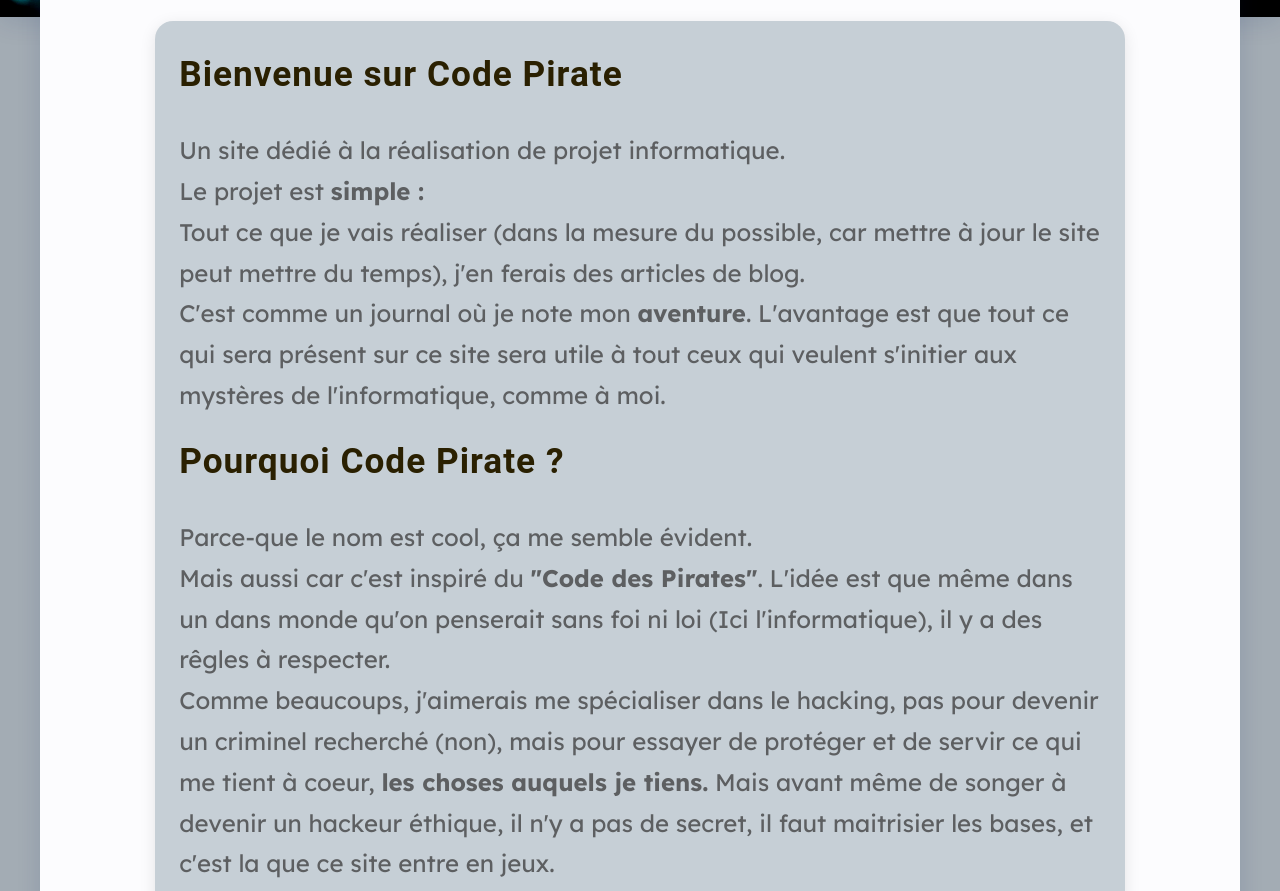
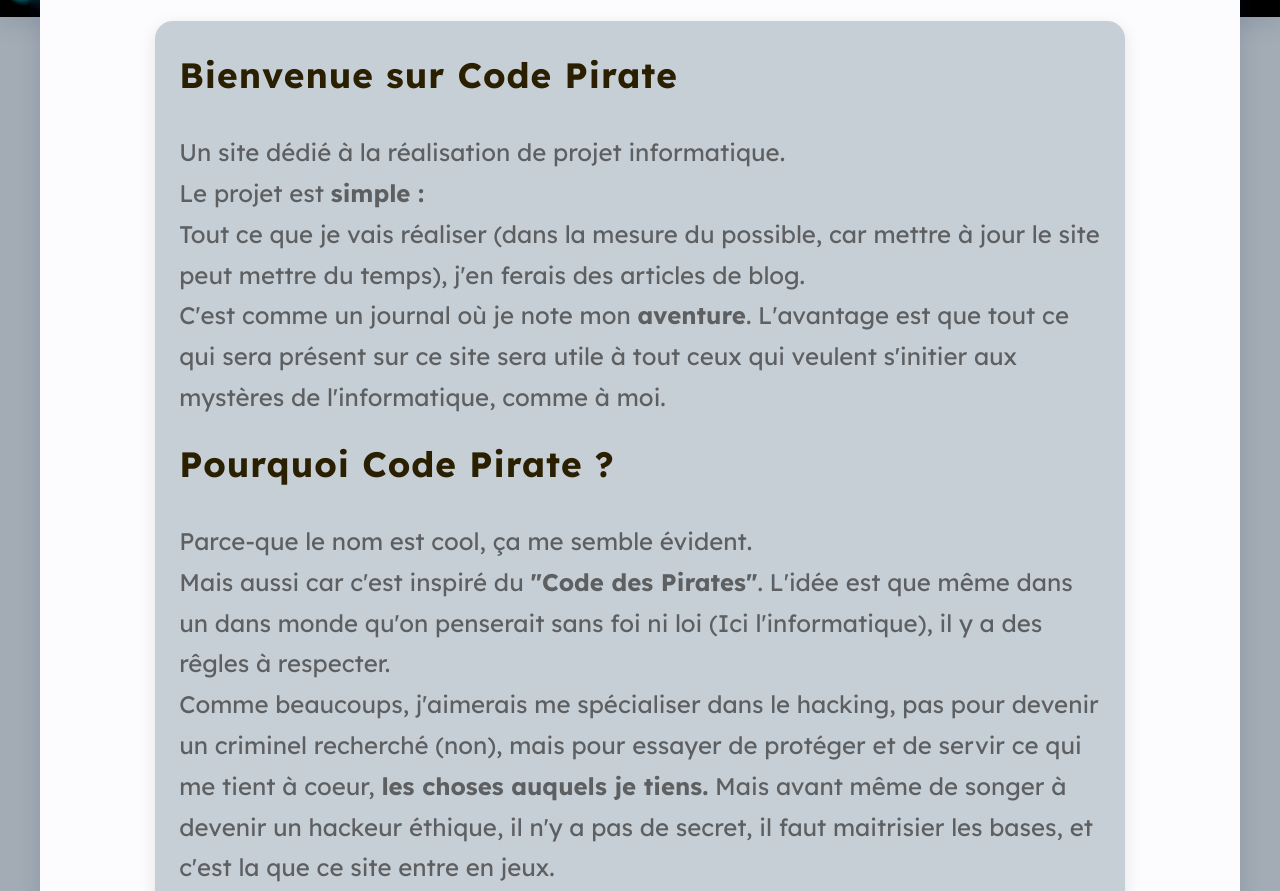
Before and after one commit to NoeDefCode/Blog-CodePirate, a plain HTML site: page index.html in a window 1280 px wide. Shown: the part 933-1824 px from the top of the page. Drawn offline with Linux system fonts and the light colour scheme; a web font is replaced by a local one.

Commit message:
Changement police h3

```diff
--- a/style.css
+++ b/style.css
@@ -150,7 +150,6 @@ body {
 .card h3 {
   margin-top: 0;
   color: #2a2001;
-  font-family: "Pirata One", "Roboto", cursive;
   letter-spacing: 1px;
   font-size: 2.2em;
 }
```
